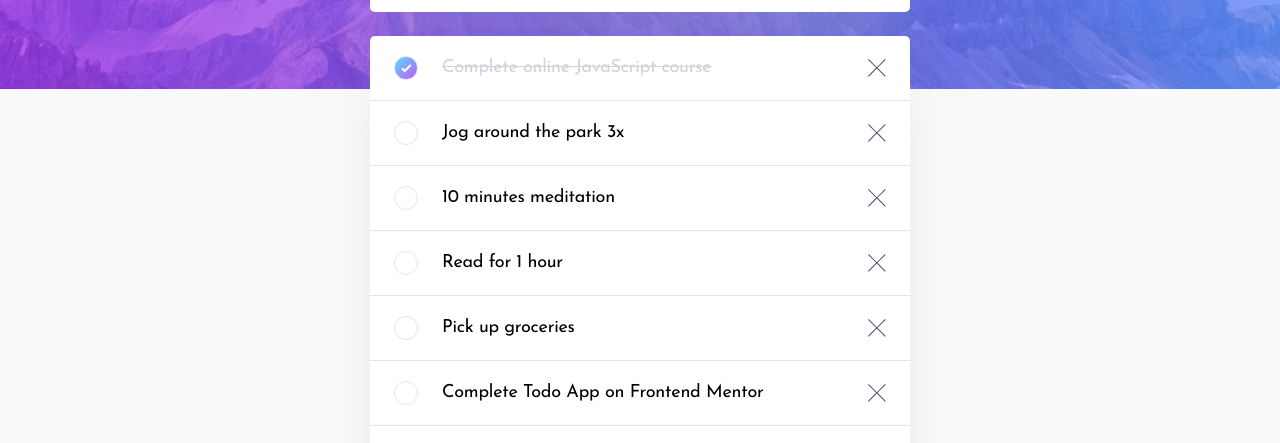
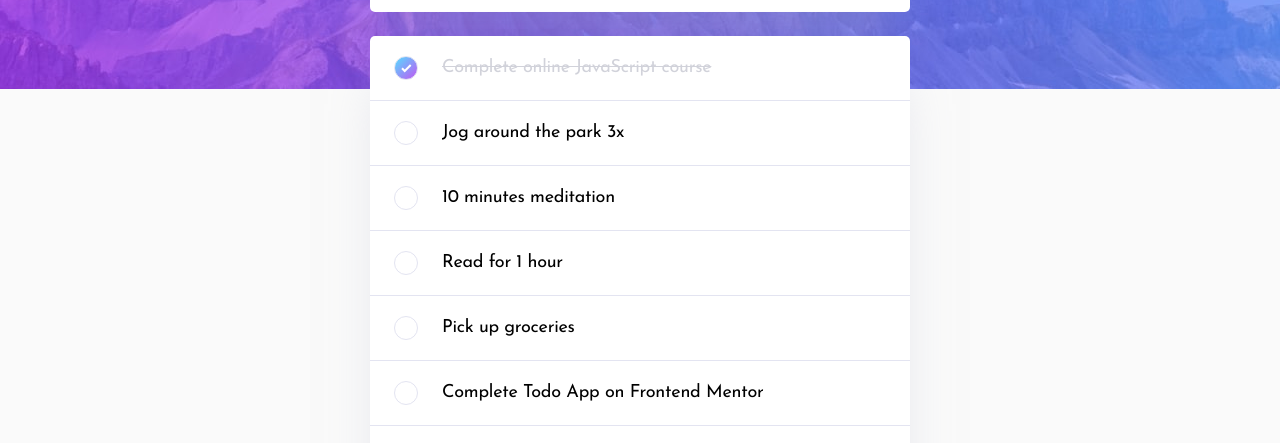
Before and after one commit to joaovitorcavalcante/todo-app, a React (Vite) app: page / in a window 1280 px wide. Shown: the part 211-654 px from the top of the page. Built offline with nearby package versions, Linux system fonts and the light colour scheme.

Commit message:
feat: show/hidden remove item icon

```diff
--- a/src/components/TaskItem/styles.ts
+++ b/src/components/TaskItem/styles.ts
@@ -7,6 +7,19 @@ type TaskDescriptionProps = {
 type TaskCheckIconProps = {
   isCompleted: boolean;
 };
+
+export const RemoveIcon = styled.img`
+  width: 12px;
+  height: 12px;
+
+  cursor: pointer;
+
+  @media (min-width: 376px) {
+    display: none;
+    width: 18px;
+    height: 18px;
+  }
+`;
 
 export const Container = styled.li`
   display: flex;
@@ -20,6 +33,10 @@ export const Container = styled.li`
 
   @media (min-width: 376px) {
     padding: 2rem 2.4rem;
+
+    &:hover ${RemoveIcon} {
+      display: block;
+    }
   }
 `;
 
@@ -76,17 +93,9 @@ export const Description = styled.p<TaskDescriptionProps>`
     font-size: 1.8rem;
     line-height: 1.8rem;
     letter-spacing: -0.25px; /* Figma tá maluco */
+
+    &:hover {
+      cursor: pointer;
+    }
   }
 `;
-
-export const RemoveIcon = styled.img`
-  width: 12px;
-  height: 12px;
-
-  cursor: pointer;
-
-  @media (min-width: 376px) {
-    width: 18px;
-    height: 18px;
-  }
-`;
```
